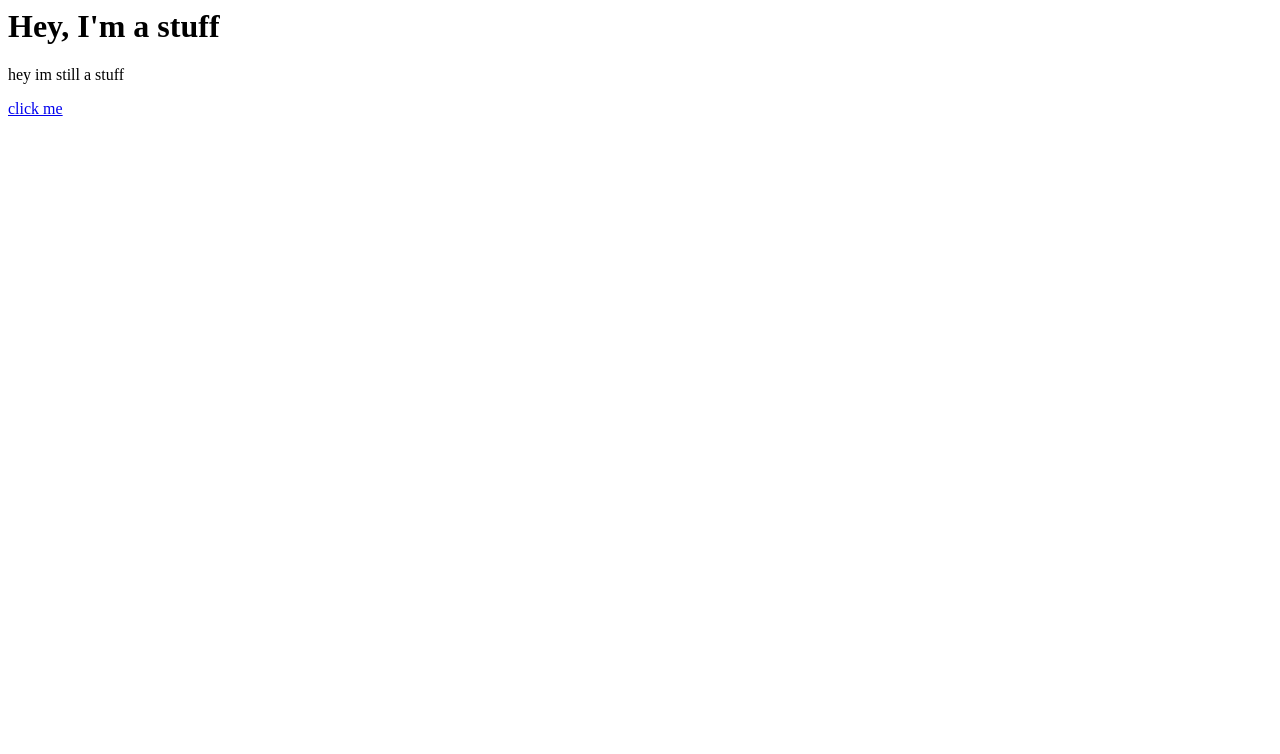
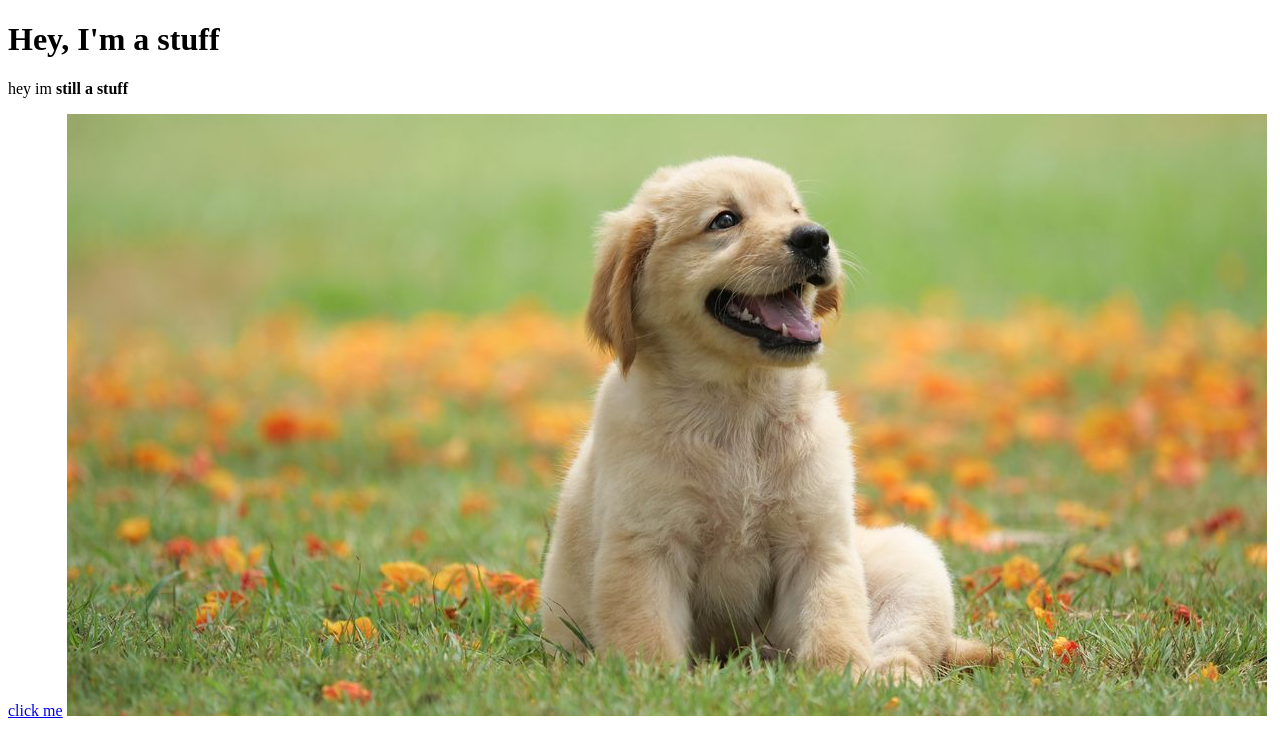
Before and after one commit to keaksearlay/FIrst-try, a plain HTML site: page test.html in a window 1280 px wide. Drawn offline with Linux system fonts and the light colour scheme.

Commit message:
add image and a couple of code

```diff
--- a/test.html
+++ b/test.html
@@ -1,3 +1,13 @@
+<!DOCTYPE html>
+<html>
+	<head>
+		<title>Test 1 2 3 </title>
+
+	</head>
+		<body>
 <h1>Hey, I'm a stuff</h1>
-<p>hey im still a stuff</p>
+<p>hey im <b>still a stuff</b></p>
 <a href="https://google.com" target="blank" title="It gonna go to google">click me</a>
+<img src="img/dog.jpeg">
+		</body>
+</html>
```
Also changed, not shown: img/dog.jpeg (added).
